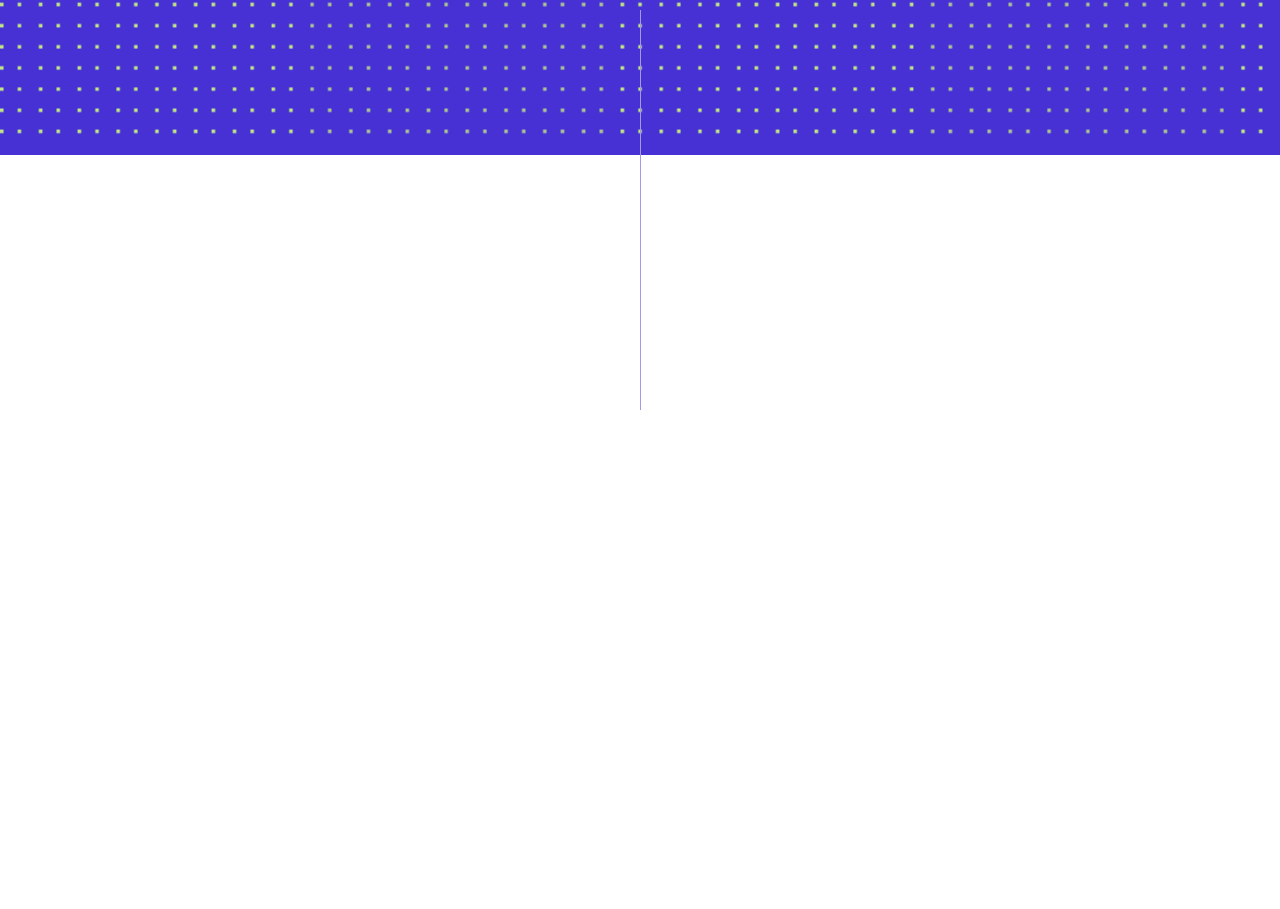
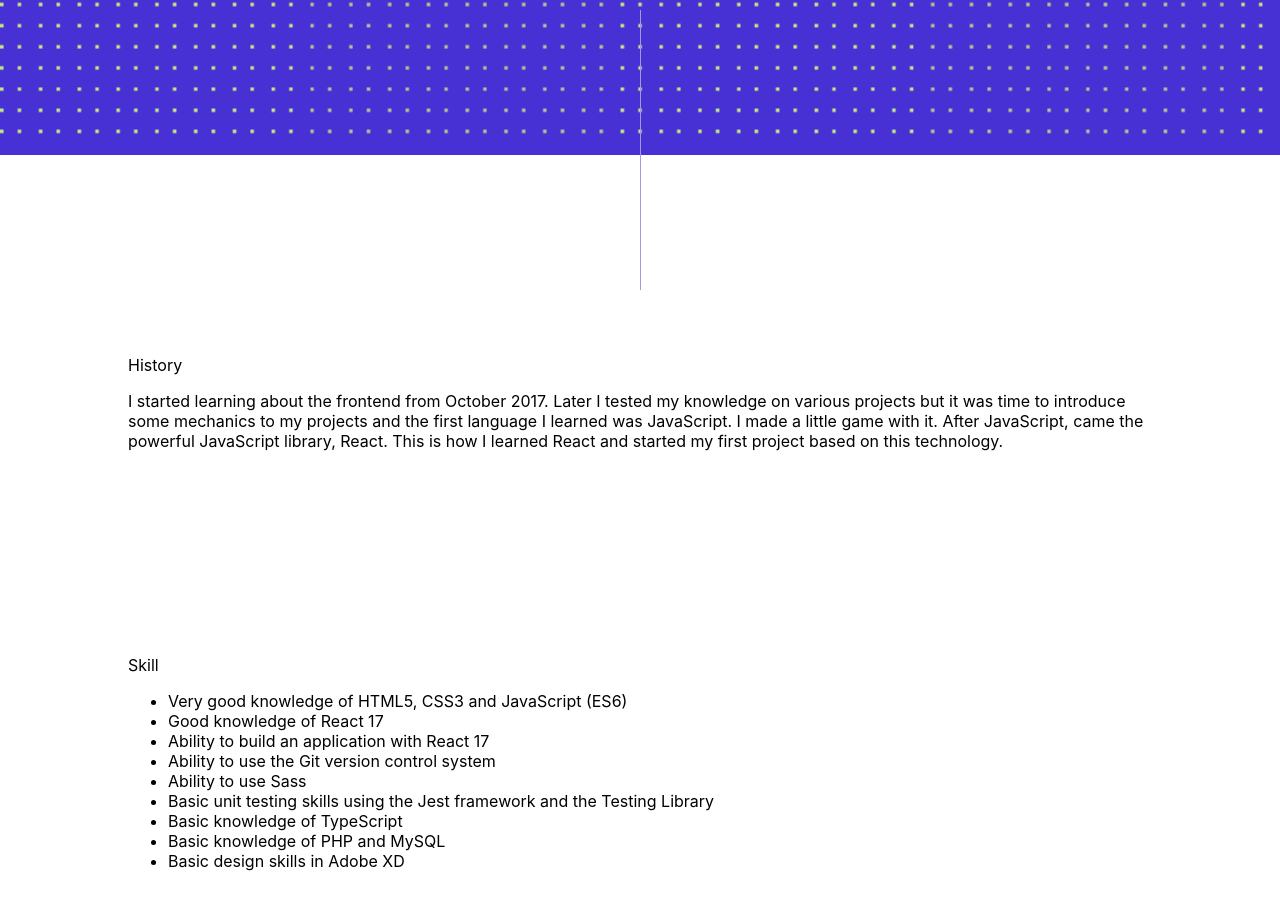
Before and after one commit to Materka11/myWeb, a React (Create React App) app: page / in a window 1280 px wide. Shown: the part 645-1554 px from the top of the page. Before the commit the page ends 1055 px from the top, so only its background shows below. Built offline with nearby package versions, Linux system fonts and the light colour scheme.

Commit message:
Add aboutMe component and styles for him

```diff
--- a/src/App.tsx
+++ b/src/App.tsx
@@ -1,4 +1,5 @@
 import React, { useState } from 'react';
+import AboutMe from './components/AboutMe';
 import Header from './components/Header';
 
 function App() {
@@ -7,6 +8,7 @@ function App() {
 	return (
 		<div className={`App ${classNoScroll}`}>
 			<Header setClassNoScroll={setClassNoScroll} />
+			<AboutMe />
 		</div>
 	);
 }
--- /dev/null
+++ b/src/components/AboutMe.tsx
@@ -0,0 +1,40 @@
+import React from 'react';
+
+import '../styles/aboutMe.css';
+
+function AboutMe() {
+	return (
+		<div className="aboutMe">
+			<div className="containers">
+				<div className="container">
+					<span>History</span>
+					<p>
+						I started learning about the frontend from October 2017. Later I tested my knowledge on various
+						projects but it was time to introduce some mechanics to my projects and the first language I
+						learned was JavaScript. I made a little game with it. After JavaScript, came the powerful
+						JavaScript library, React. This is how I learned React and started my first project based on
+						this technology.
+					</p>
+				</div>
+				<div className="container">
+					<span>Skill</span>
+					<p>
+						<ul>
+							<li>Very good knowledge of HTML5, CSS3 and JavaScript (ES6)</li>
+							<li>Good knowledge of React 17</li>
+							<li>Ability to build an application with React 17</li>
+							<li>Ability to use the Git version control system</li>
+							<li>Ability to use Sass</li>
+							<li>Basic unit testing skills using the Jest framework and the Testing Library</li>
+							<li>Basic knowledge of TypeScript</li>
+							<li>Basic knowledge of PHP and MySQL</li>
+							<li>Basic design skills in Adobe XD</li>
+						</ul>
+					</p>
+				</div>
+			</div>
+		</div>
+	);
+}
+
+export default AboutMe;
--- /dev/null
+++ b/src/styles/aboutMe.css
@@ -0,0 +1,17 @@
+.aboutMe {
+  width: 100vw;
+  height: 100vh;
+  position: relative;
+  top: -100px;
+}
+.aboutMe .containers {
+  height: 80vh;
+  position: relative;
+  top: 200px;
+}
+.aboutMe .containers .container {
+  width: 80vw;
+  height: 25vh;
+  display: block;
+  margin: 100px auto;
+}/*# sourceMappingURL=aboutMe.css.map */
--- /dev/null
+++ b/src/styles/aboutMe.scss
@@ -0,0 +1,18 @@
+.aboutMe {
+	width: 100vw;
+	height: 100vh;
+	position: relative;
+	top: -100px;
+
+	.containers {
+		height: 80vh;
+		position: relative;
+		top: 200px;
+		.container {
+			width: 80vw;
+			height: 25vh;
+			display: block;
+			margin: 100px auto;
+		}
+	}
+}
--- a/src/styles/header.css
+++ b/src/styles/header.css
@@ -311,7 +311,7 @@
 }
 .header div.scroll {
   width: 1px;
-  height: 50vh;
+  height: 35vh;
   background-color: #a398e9;
   position: absolute;
   top: 655px;
--- a/src/styles/header.scss
+++ b/src/styles/header.scss
@@ -345,7 +345,7 @@
 
 	div.scroll {
 		width: 1px;
-		height: 50vh;
+		height: 35vh;
 		background-color: #a398e9;
 		position: absolute;
 		top: 655px;
```
Also changed, not shown: 1 other file (tests, documents, lock files or other folders).
